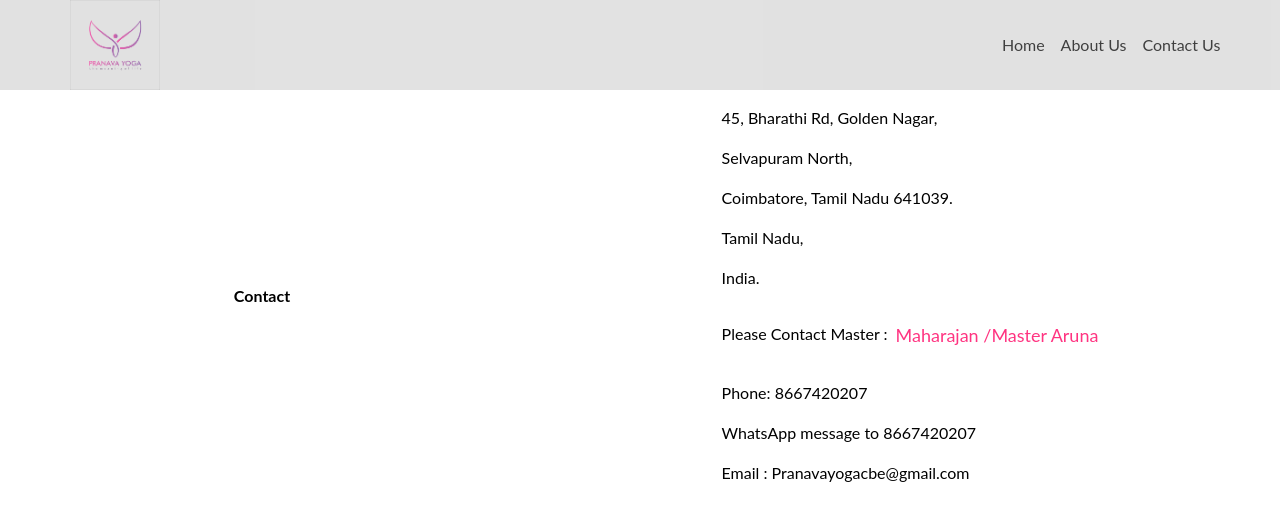
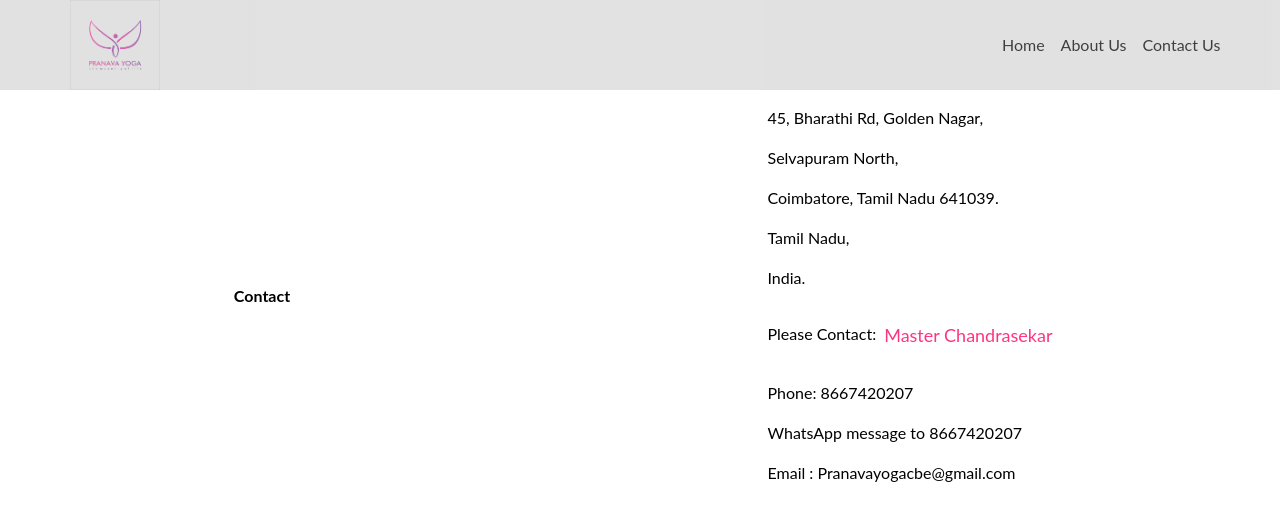
Before and after one commit to Vinadevelopers/pranavavayogawebsite, a React (Create React App) app: page /contact in a window 1280 px wide. Shown: the top 520 px of the page. Built offline with nearby package versions, Linux system fonts and the light colour scheme.

Commit message:
text corrections

```diff
--- a/src/component/Contact/contact.json
+++ b/src/component/Contact/contact.json
@@ -6,8 +6,8 @@
         "Line3": "Coimbatore, Tamil Nadu 641039.",
         "Line4": "Tamil Nadu,",
         "Line5": "India.",
-        "PleaseContact": "Please Contact Master :",
-        "heighlight_PleaseContact": "Maharajan /Master Aruna",
+        "PleaseContact": "Please Contact:",
+        "heighlight_PleaseContact": "Master Chandrasekar",
         "phone_no": "Phone: 8667420207",
         "WhatsApp": "WhatsApp message to 8667420207 ",
         "Email": "Email : Pranavayogacbe@gmail.com"
--- a/src/component/Home/details.json
+++ b/src/component/Home/details.json
@@ -40,7 +40,7 @@
     },
     "secoundPage": {
         "title": "Yoga Classes",
-        "description": " Our Yoga Centre is located at Selvapuram Coimbatore. We offer regular yoga classes from Monday to Saturday and the timings of the class schedules are given below. All the classes are taught under the watchful guidance of Chandrasekar and Thenmozhi Chandrasekar of well experienced and qualified yoga masters. Before joining our regular yoga classes all students are recommended to undergo a general health assessment conducted by our yoga therapist. Because we customized yoga as per your need and health issues.To book a private consultation or private yoga session with Chandrasekar and Thenmozhi Chandrasekar please email us at Pranavayogacbe@gmail.com Regular Group Yoga classes are conducted daily, in the morning and at evening.",
+        "description": " Our Yoga Centre is located at Selvapuram Coimbatore. We offer regular yoga classes from Monday to Saturday and the timings of the class schedules are given below. All the classes are taught under the watchful guidance of Chandrasekar and Thenmozhi Chandrasekar of well experienced and qualified yoga masters. Before joining our regular yoga classes all students are recommended to undergo a general health assessment conducted by our yoga therapist. Because we customized yoga as per your need and health issues.To book a private consultation or private yoga session with Master Chandrasekar and Thenmozhi please email us at Pranavayogacbe@gmail.com Regular Yoga classes are conducted daily, in the morning and at evening.",
         "secoundTitle": "Personal care yoga at your Place/Doorstep",
         "highLightWords": "We offer doorstep yoga.One on one session,Customized yoga with personal care,Flexible timing.",
         "secoundDescription": "In this busy schedule we rush to work and don't have time to care for our mental and physical health. So our experienced PRANAVA YOGA teachers come at your place( Home or Office ) at your flexible convenient time to take care of yourself and also we provide one to one session for better results.They customized yoga as per your need and body type,it will help you to reach your specific goal."
@@ -48,7 +48,7 @@
     "ThirdPage": {
         "title": "Online Yoga Class",
         "description1": "We offer Online Yoga classes, Online Yoga Therapy Consultation, Online Accredited Yoga Teacher Training Courses.",
-        "description2": "As technology continues to evolve daily, online learning has emerged as one of the tools professionals choose to utilise in order to simplify the learning process in various fields. We take online yoga classes in and arounf the world.",
+        "description2": "As technology continues to evolve daily, online learning has emerged as one of the tools professionals choose to utilise in order to simplify the learning process in various fields. We take online yoga classes in and around the world.",
         "description3": "Our Pranava Yoga teachers are very experienced in the field of yoga and have been involved in this art for well over 20 years. Our highly qualified and experienced teachers will tailor the practice to meet your specific goals and needs. We put a lot of conscious effort in making sure that you experience yoga learning in the best way possible. To avail a class online please email Pranavayogacbe@gmail.com or send a whatsapp message to +91 8667420207 ( calls, WhatsApp message)",
         "yogoClass": {
             "part1": {
--- a/src/component/Home/pages/timeTabel.js
+++ b/src/component/Home/pages/timeTabel.js
@@ -15,6 +15,14 @@ import { Grid } from "@material-ui/core";
 const item = require("../details.json");
 
 export const appointments = [
+
+    {
+        title: 'Gents Class',
+        startDate: new Date(2018, 5, 24, 9),
+        endDate: new Date(2018, 5, 24, 10),
+        id: 0,
+        location: 'Room 1',
+    },
     {
         title: 'Gents Class',
         startDate: new Date(2018, 5, 25, 9),
```
